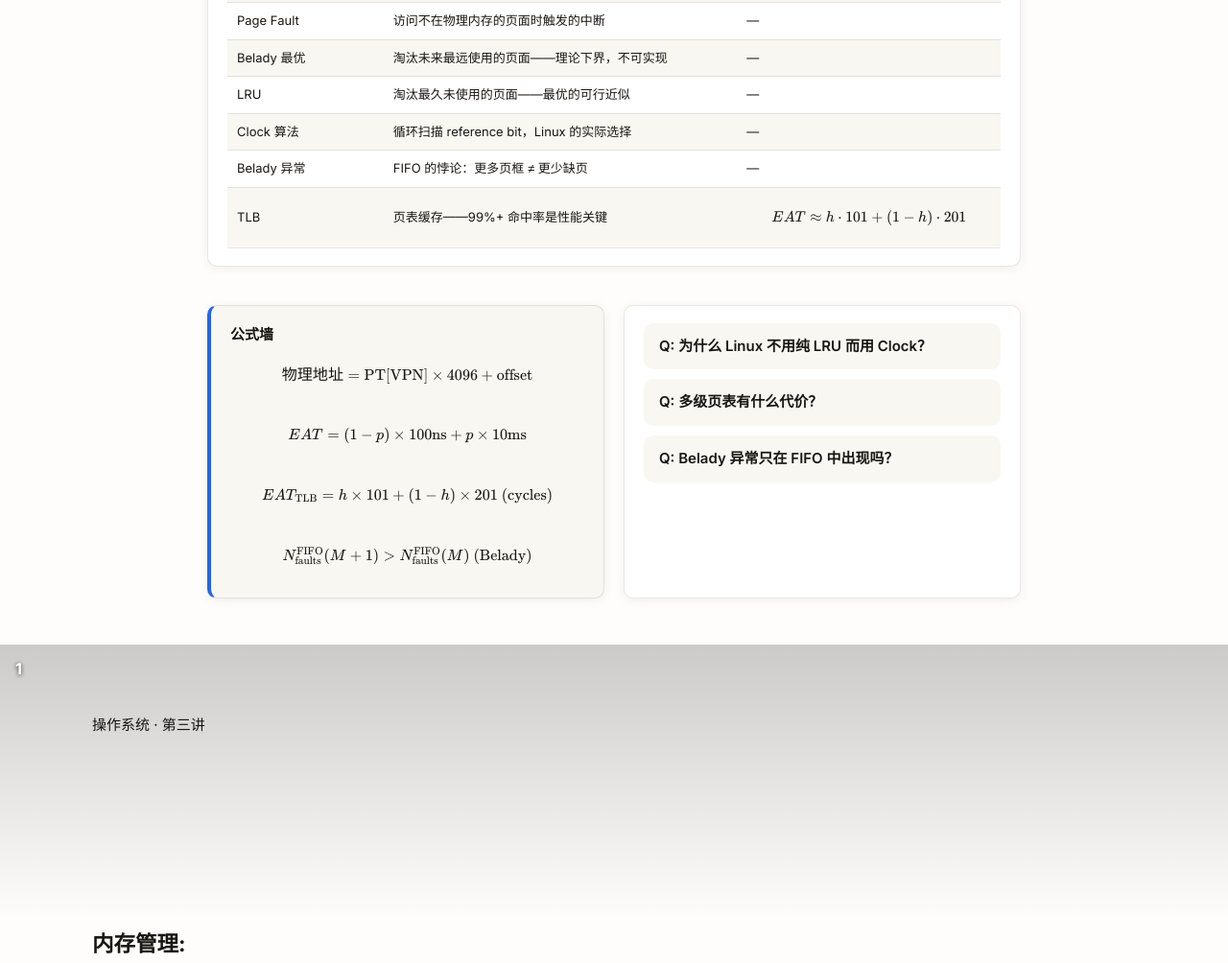
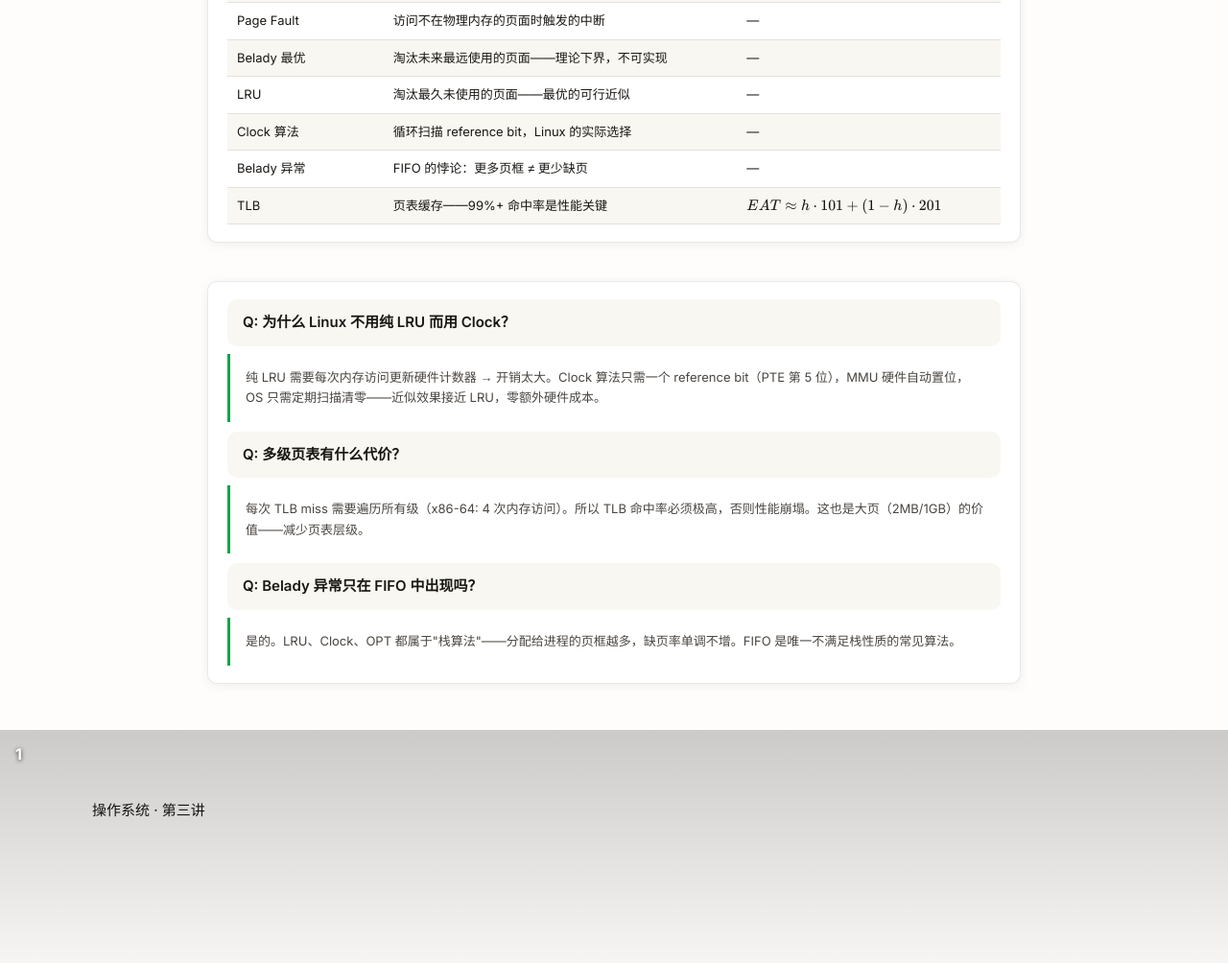
Before and after one commit to nekobaimeow/html-ppt-learning, a plain HTML site: page examples/os-memory/index.html in a window 1280 px wide. Shown: the part 1144-2148 px from the top of the page at 96% size. Drawn offline with Linux system fonts and the light colour scheme; a web font is replaced by a local one.

Commit message:
fix: remove formula wall from review slide, expand Q&A answers
- Removed formula wall block on review slide (KaTeX inline breaks in Chrome print)
- Changed TLB row formula from 2651 to $ inline
- All Q&A check-q now have 'open' class by default for PDF visibility
- Cleaned up learning-print.css

```diff
--- a/assets/themes/learning-print.css
+++ b/assets/themes/learning-print.css
@@ -21,13 +21,14 @@
   .deck{max-width:100%;margin:0;padding:0}
   .slide{display:grid !important;page-break-after:always;page-break-inside:avoid;break-inside:avoid-page;padding:24px 32px;box-sizing:border-box}
   .slide.lrn-cover{min-height:595pt;align-content:center}
-  .slide.lrn-review{font-size:10px;overflow:hidden;height:595pt;gap:12px}
-  .slide.lrn-review h2{font-size:16px;margin-bottom:0}
+  .slide.lrn-review{font-size:10px;gap:10px;page-break-inside:auto;break-inside:auto}
+  .slide.lrn-review h2{font-size:15px;margin-bottom:0}
   .slide.lrn-review .block-table{font-size:9px}
   .slide.lrn-review .block-table th,.slide.lrn-review .block-table td{padding:2px 5px}
   .slide.lrn-review .block-formula{font-size:10px;padding:8px 12px}
-  .slide.lrn-review .block-formula h4{font-size:12px;margin-bottom:4px}
+  .slide.lrn-review .block-formula h4{font-size:11px;margin-bottom:4px}
   .slide.lrn-review .block-formula .katex{font-size:0.85em}
+  .slide.lrn-review .block-check{font-size:10px}
   body{font-size:12px}
   .lrn-sidebar{font-size:10px}
   .block-code{white-space:pre-wrap;word-break:break-all}
--- a/examples/os-memory/index.html
+++ b/examples/os-memory/index.html
@@ -274,29 +274,18 @@
         <tr><td>LRU</td><td>淘汰最久未使用的页面——最优的可行近似</td><td>—</td></tr>
         <tr><td>Clock 算法</td><td>循环扫描 reference bit，Linux 的实际选择</td><td>—</td></tr>
         <tr><td>Belady 异常</td><td>FIFO 的悖论：更多页框 ≠ 更少缺页</td><td>—</td></tr>
-        <tr><td>TLB</td><td>页表缓存——99%+ 命中率是性能关键</td><td>$$EAT \approx h \cdot 101 + (1-h) \cdot 201$$</td></tr>
+        <tr><td>TLB</td><td>页表缓存——99%+ 命中率是性能关键</td><td>$EAT \approx h \cdot 101 + (1-h) \cdot 201$</td></tr>
       </table>
     </div>
 
-    <div style="display:grid;grid-template-columns:1fr 1fr;gap:20px;margin-top:16px">
-      <div class="block-formula">
-        <h4>公式墙</h4>
-        <div style="display:flex;flex-direction:column;gap:14px;font-size:14px">
-          <div>$$\text{物理地址} = \text{PT}[\text{VPN}] \times 4096 + \text{offset}$$</div>
-          <div>$$EAT = (1-p) \times 100\text{ns} + p \times 10\text{ms}$$</div>
-          <div>$$EAT_{\text{TLB}} = h \times 101 + (1-h) \times 201 \text{ (cycles)}$$</div>
-          <div>$$N_{\text{faults}}^{\text{FIFO}}(M+1) > N_{\text{faults}}^{\text{FIFO}}(M) \text{ (Belady)}$$</div>
-        </div>
-      </div>
-      <div class="block-check">
-        <div class="check-q" onclick="this.classList.toggle('open')">Q: 为什么 Linux 不用纯 LRU 而用 Clock？</div>
+    <div class="block-check" style="margin-top:16px">
+        <div class="check-q open" onclick="this.classList.toggle('open')">Q: 为什么 Linux 不用纯 LRU 而用 Clock？</div>
         <div class="check-a">纯 LRU 需要每次内存访问更新硬件计数器 → 开销太大。Clock 算法只需一个 reference bit（PTE 第 5 位），MMU 硬件自动置位，OS 只需定期扫描清零——近似效果接近 LRU，零额外硬件成本。</div>
-        <div class="check-q" onclick="this.classList.toggle('open')" style="margin-top:10px">Q: 多级页表有什么代价？</div>
+        <div class="check-q open" onclick="this.classList.toggle('open')" style="margin-top:10px">Q: 多级页表有什么代价？</div>
         <div class="check-a">每次 TLB miss 需要遍历所有级（x86-64: 4 次内存访问）。所以 TLB 命中率必须极高，否则性能崩塌。这也是大页（2MB/1GB）的价值——减少页表层级。</div>
-        <div class="check-q" onclick="this.classList.toggle('open')" style="margin-top:10px">Q: Belady 异常只在 FIFO 中出现吗？</div>
+        <div class="check-q open" onclick="this.classList.toggle('open')" style="margin-top:10px">Q: Belady 异常只在 FIFO 中出现吗？</div>
         <div class="check-a">是的。LRU、Clock、OPT 都属于"栈算法"——分配给进程的页框越多，缺页率单调不增。FIFO 是唯一不满足栈性质的常见算法。</div>
       </div>
-    </div>
   </section>
 
 </div>
```
Also changed, not shown: 2 other files.
